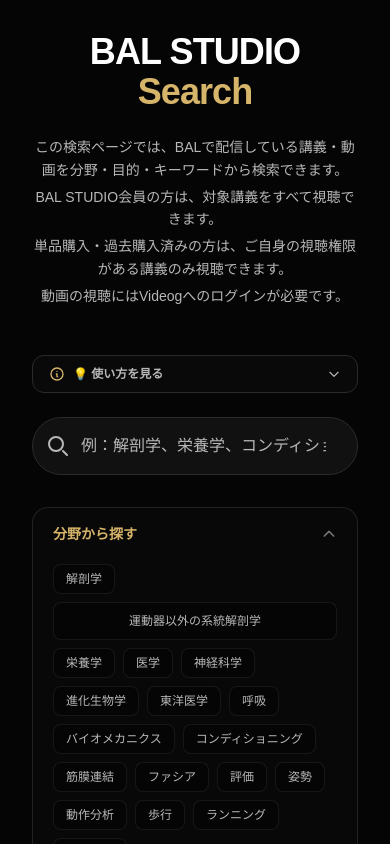
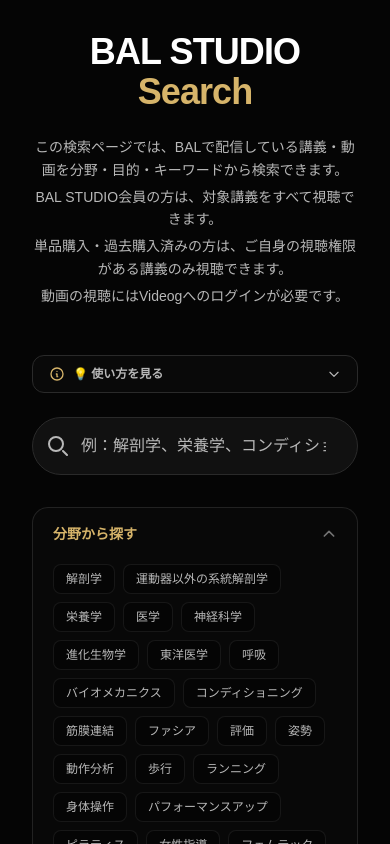
Before and after one commit to KENTA-KAJI/bal-studio-search, a Next.js app: page / in a window 390 px wide. Both pictures are taken after a click on the button "分野から探す". Shown: the top 844 px of the page. Built offline with nearby package versions, Linux system fonts and the light colour scheme.

Commit message:
Restrict mobile w-full tag layout to Purpose category and left align text

```diff
--- a/src/components/SearchTags.tsx
+++ b/src/components/SearchTags.tsx
@@ -88,16 +88,16 @@
                 <div className="flex flex-wrap gap-2">
                   {category.tags.map((tag) => {
                     const isActive = selectedTags.includes(tag);
-                    const isLongTag = tag.length >= 10;
+                    const isPurposeTag = category.title === "目的から探す";
                     return (
                       <button
                         key={tag}
                         onClick={() => onTagClick(tag)}
                         className={`
                           rounded-lg transition-all duration-200 border text-xs font-medium cursor-pointer
-                          ${isLongTag
-                            ? "w-full sm:w-auto text-center py-2.5 sm:py-1.5 px-4 sm:px-3"
-                            : "px-3 py-1.5"
+                          ${isPurposeTag
+                            ? "w-full sm:w-auto text-left py-2.5 sm:py-1.5 px-4 sm:px-3"
+                            : "px-3 py-1.5 text-center"
                           }
                           ${isActive
                             ? "bg-accent/20 border-accent text-accent font-semibold shadow-[0_0_8px_rgba(214,180,106,0.2)]"
```
